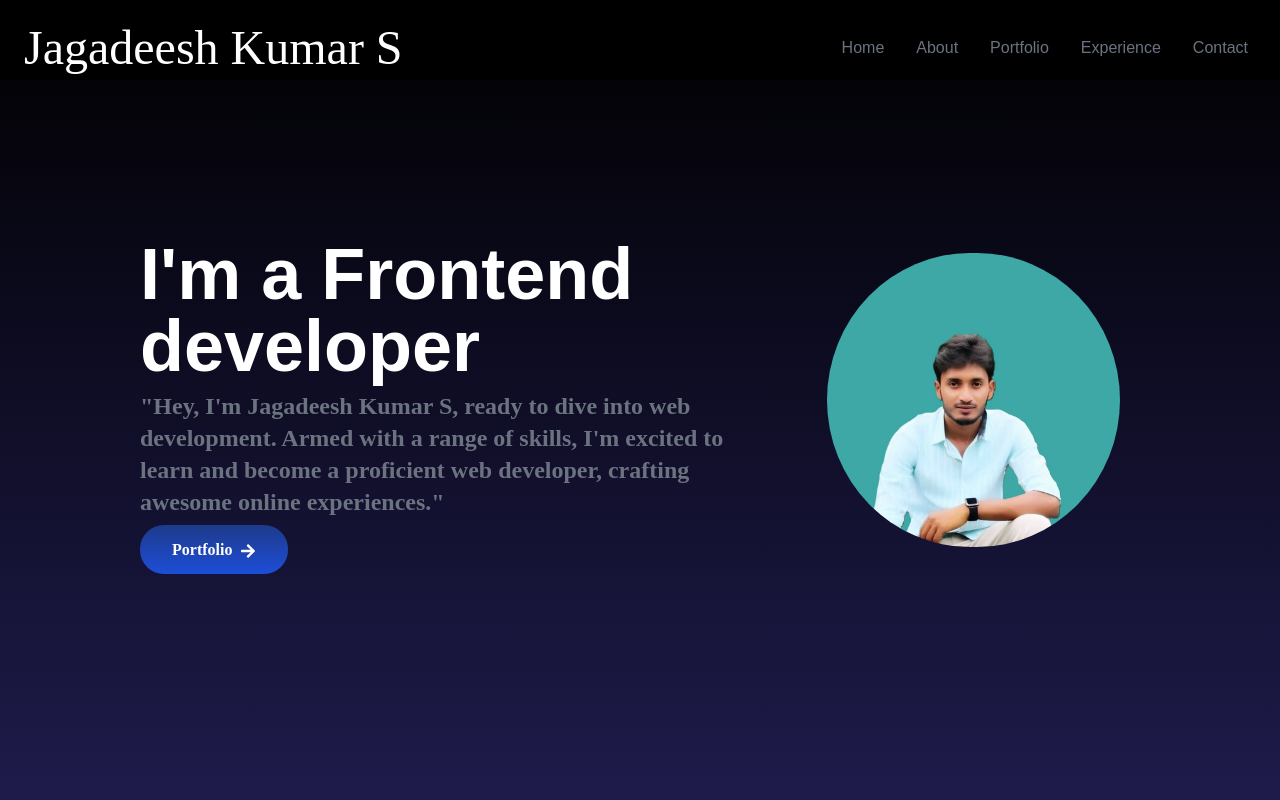
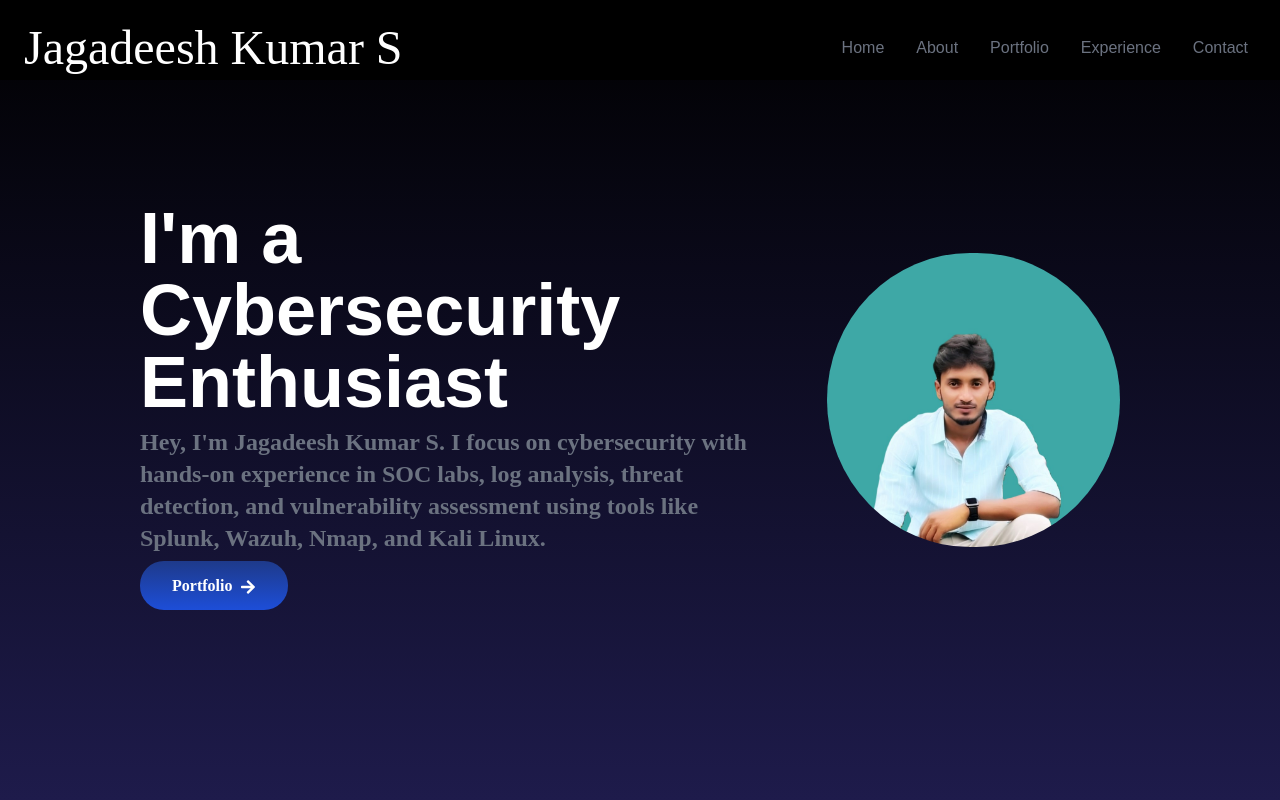
Before and after one commit to Jagadeesh825/portfolio, a React (Create React App) app: page / in a window 1280 px wide. Shown: the top 800 px of the page. Built offline with nearby package versions, Linux system fonts and the light colour scheme.

Commit message:
Update Home component for cybersecurity focus

```diff
--- a/src/components/Home.jsx
+++ b/src/components/Home.jsx
@@ -8,25 +8,42 @@ const Home = () => {
     <div name="home" className="h-screen w-full bg-gradient-to-b from-black to-indigo-950 mb-0">
       <div className="max-w-screen-lg mx-auto flex items-center justify-center h-full px-3 md:flex-row">
         <div className="md:w-2/3 md:pr-8">
-          <h2 className="text-3xl sm:text-7xl font-bold text-white mb-2">I'm a Frontend <br />developer</h2>
-          <p className="text-gray-500 mb-0 font-new font-bold text-2xl ">
-  "Hey, I'm Jagadeesh Kumar S, ready to dive into web development. Armed with a range of skills, I'm excited to learn and become a proficient web developer, crafting awesome online experiences."
-</p>
+          <h2 className="text-3xl sm:text-7xl font-bold text-white mb-2">
+            I'm a Cybersecurity <br />Enthusiast
+          </h2>
+
+          <p className="text-gray-500 mb-0 font-new font-bold text-2xl">
+            Hey, I'm Jagadeesh Kumar S. I focus on cybersecurity with hands-on
+            experience in SOC labs, log analysis, threat detection, and
+            vulnerability assessment using tools like Splunk, Wazuh, Nmap, and
+            Kali Linux.
+          </p>
+
           <div className="pt-5 place-content-center">
-          <Link to="portfolio" smooth={true} duration={500} className=" text-white px-8 py-4 rounded-3xl font-new font-extrabold bg-gradient-to-t from-blue-700 to-blue-900 cursor-pointer">
-            Portfolio
-            <span className="">
-            <FaArrowRight className="inline-block ml-2 size-4 hover:rotate-90 duration-500" />
-            </span>
-          </Link>
+            <Link
+              to="portfolio"
+              smooth={true}
+              duration={500}
+              className="text-white px-8 py-4 rounded-3xl font-new font-extrabold bg-gradient-to-t from-blue-700 to-blue-900 cursor-pointer"
+            >
+              Portfolio
+              <span>
+                <FaArrowRight className="inline-block ml-2 size-4 hover:rotate-90 duration-500" />
+              </span>
+            </Link>
           </div>
         </div>
+
         <div className="md:w-1/3 md:float-right md-ml-2">
-          <img src={Profile} alt="myprofile" className="rounded-full mx-auto w-full px-5 py-4" />
+          <img
+            src={Profile}
+            alt="myprofile"
+            className="rounded-full mx-auto w-full px-5 py-4"
+          />
         </div>
       </div>
     </div>
   );
-}
+};
 
 export default Home;
```
